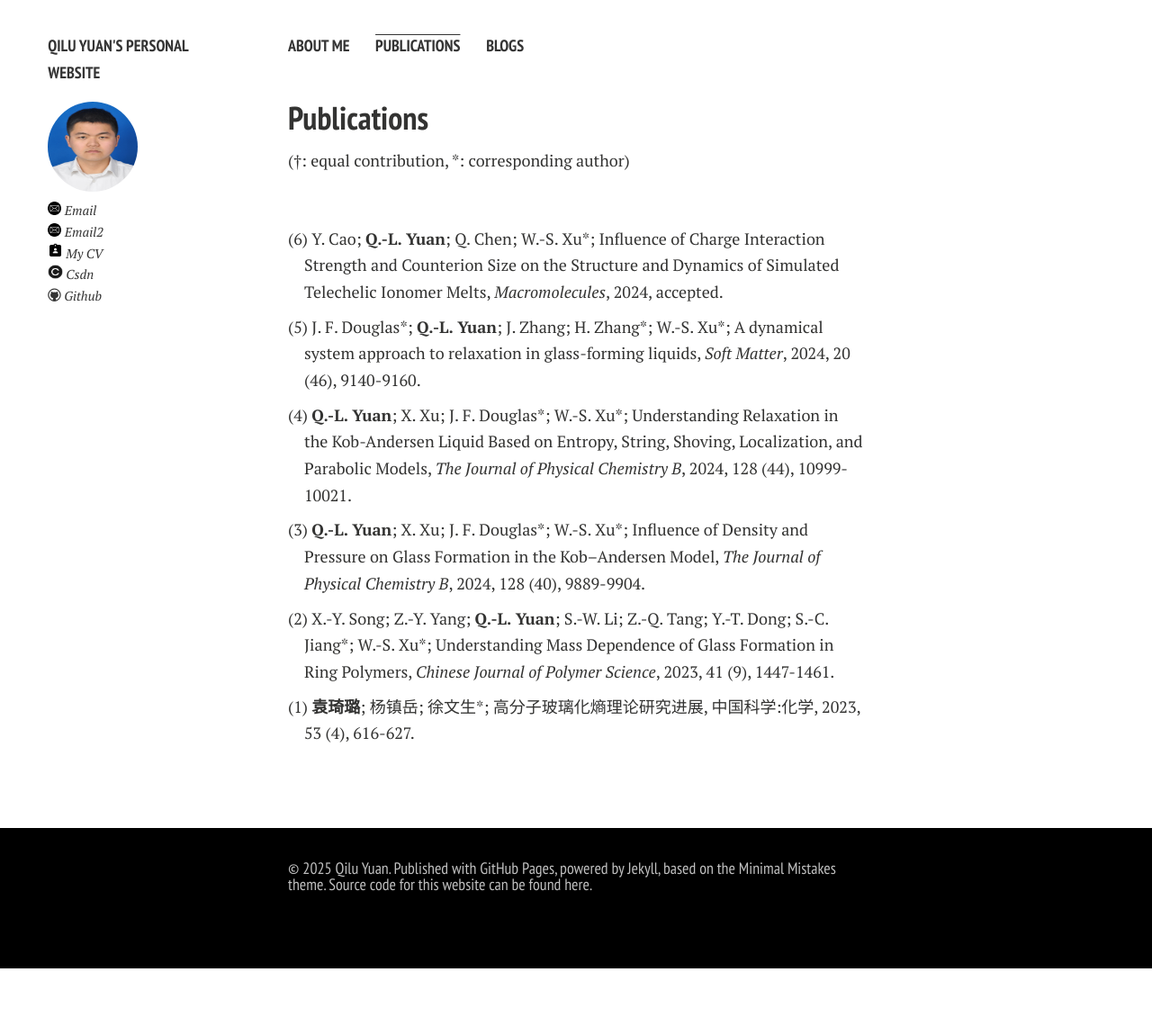
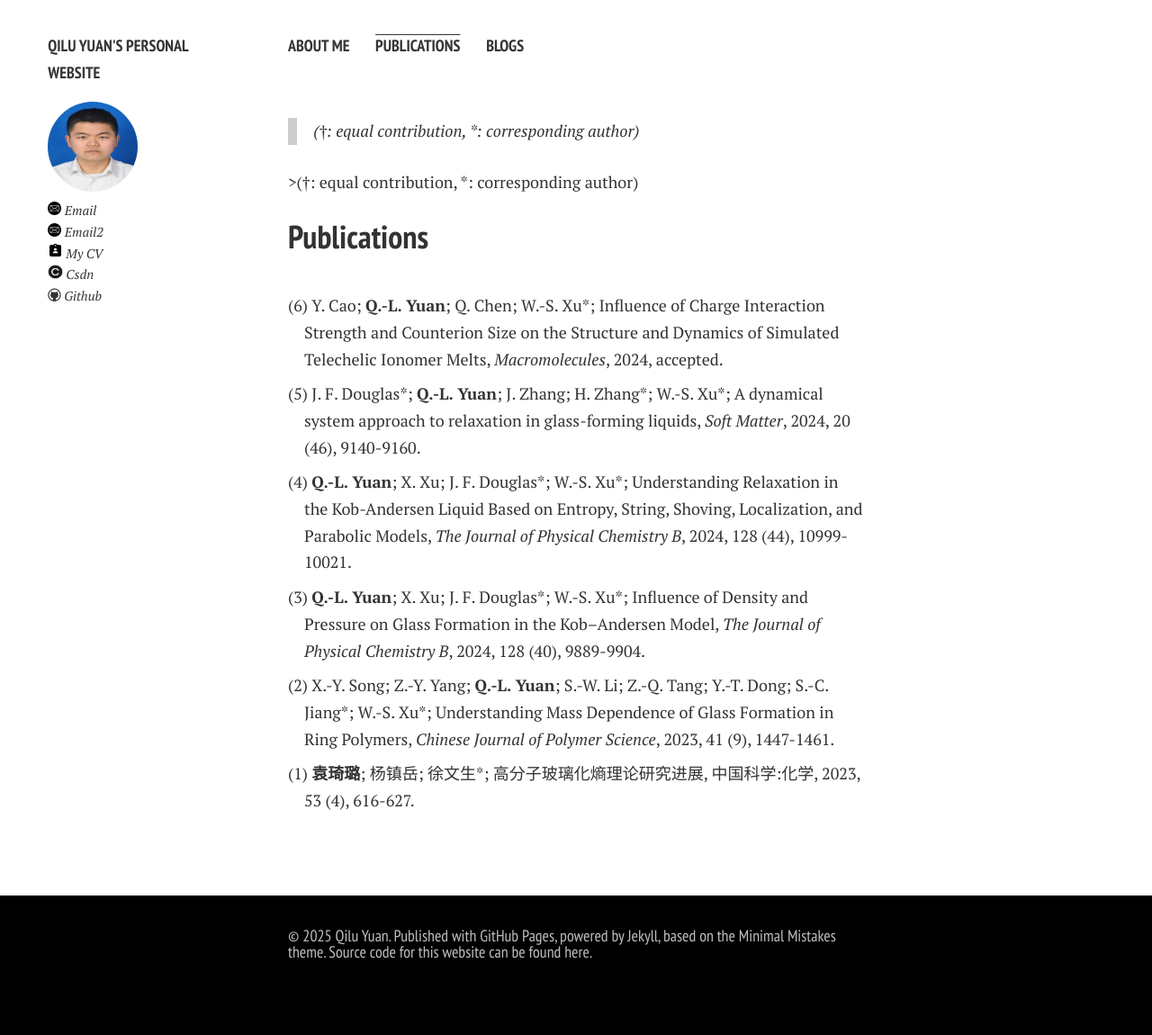
Before and after one commit to Qilu-Yuan/Qilu-Yuan.github.io, a Jekyll site: the page built from publications.md, in a window 1280 px wide. Shown: the whole page at 90% size. Built offline with Jekyll 4.4.1, drawn with Linux system fonts in a browser that asks for light colours; nearby versions of some CDN libraries; comment, search, counter and statistics services are not loaded; a style sheet for code colours, icons or effects is not loaded; before the commit the page ends 1076 px from its top, so only the background shows below that.

Commit message:
Update publications.md

```diff
--- a/publications.md
+++ b/publications.md
@@ -3,7 +3,7 @@ layout: page
 permalink: /publications/index.html
 title: Publications
 ---
-
+>(†: equal contribution, *: corresponding author)
 <html>
 <head>
   <title>Publications</title>
@@ -29,9 +29,9 @@ title: Publications
 </head>
 <body>
 
+  <p>>(†: equal contribution, *: corresponding author)</p>
+
   <h2>Publications</h2>
-
-  <p>(†: equal contribution, *: corresponding author)</p>
 
   <br>
 
```
